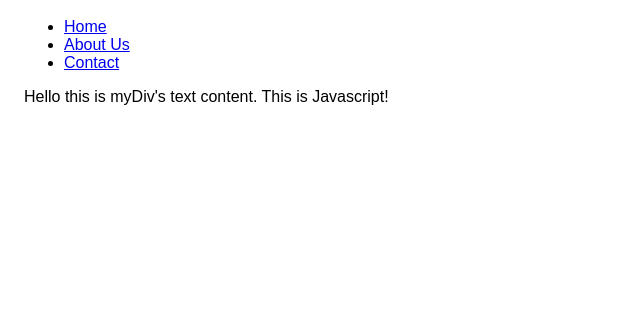
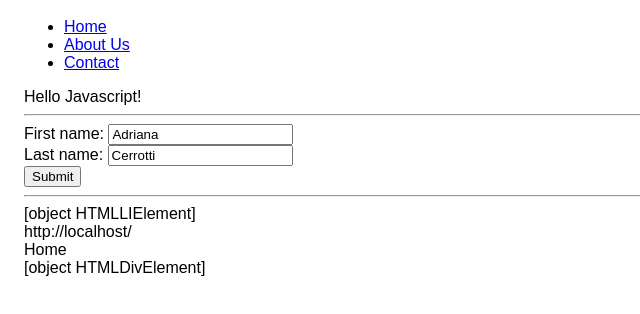
Before and after one commit to adrioro/Event-Handler, a plain HTML site: page index.html in a window 1280 px wide. Shown: the part 64-378 px from the top of the page, without its empty margins (0-640 px from the left). Drawn offline with nearby package versions, Linux system fonts and the light colour scheme.

Commit message:
Eight commit

```diff
--- a/index.html
+++ b/index.html
@@ -22,9 +22,25 @@
 
             <main>
 
-                <div id="myDIV" data-temp="Misc Data.">Hello this is myDiv's text
-                    content. This is Javascript!</div>
+                <div id="myDIV" data-temp="Misc Data.">Hello Javascript!</div>
             </main>
+
+            <!-- Write a JavaScript function to get the values of First and
+            Last name of the following form. Go to the editor
+            Sample HTML file :-->
+            <hr>
+
+            <form id="form1" onsubmit="getFormvalue()">
+                First name: <input id="in" type="text" name="fname" value="Adriana"><br>
+                Last name: <input type="text" name="lname" value="Cerrotti"><br>
+                <input type="submit" value="Submit">
+            </form>
+            <hr>
+
+
+
+
+
 
             <script type="text/javascript" src="index.js"></script>
             <script type="text/javascript" src="https://code.jquery.com/jquery-3.2.1.slim.min.js"></script>
--- a/index.js
+++ b/index.js
@@ -22,6 +22,16 @@ if (navLength) {
 
 var element = document.getElementById("divId");
 
-var $d = document.getElementById("myID");
-var $text = $d.innerText;
-document.write("innerText of myID element is: " + $text);
+//More Practice:
+
+var one = document.querySelector("#liId");
+document.write(one + "<br>");
+
+var one = document.querySelector("#liId a");
+document.write(one + "<br>");
+
+var one = document.querySelector("#liId a").innerText;
+document.write(one + "<br>");
+
+var two = document.querySelector("#myDIV");
+document.write(two + "<br>");
```
